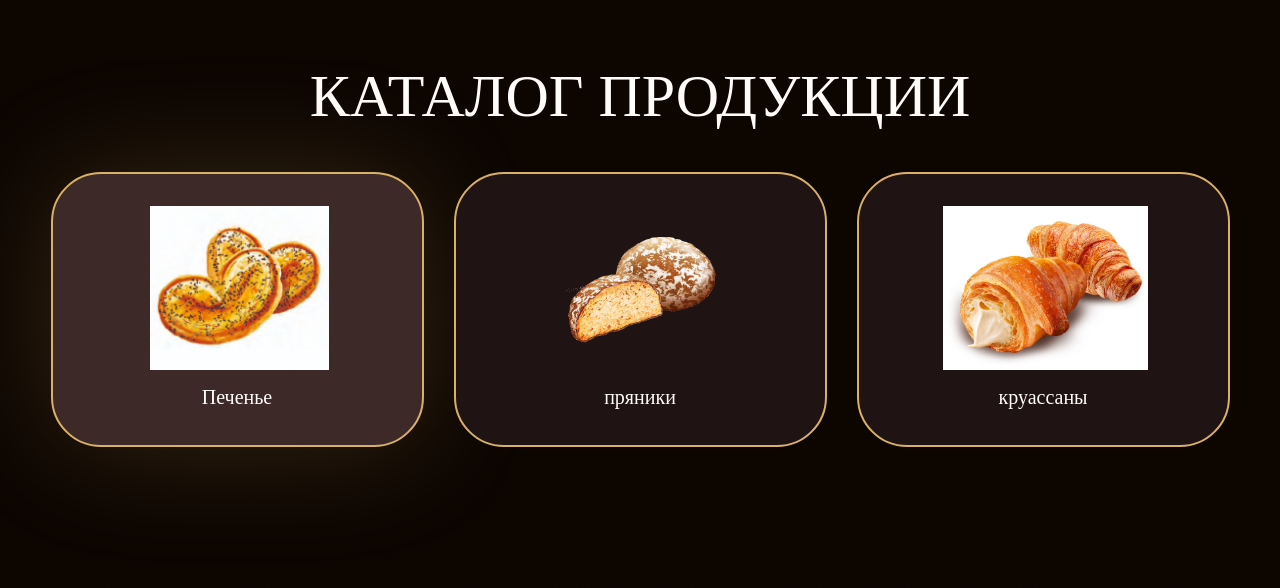
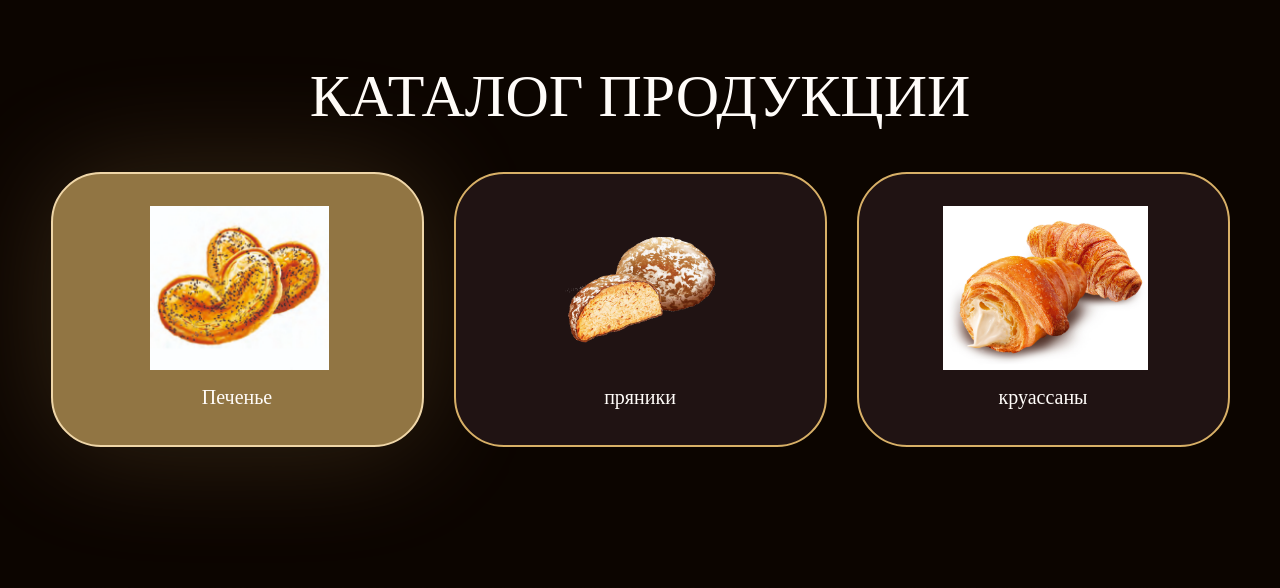
Before and after one commit to Vlaldis95/KubanBread, a Django app: page /katalog/ in a window 1280 px wide, while the restyled element is pressed. Shown: the part 168-756 px from the top of the page. Run offline with Django 4.2, Linux system fonts and the light colour scheme; data comes from the database, SQL or seed files in the repository; some web fonts are replaced.

Commit message:
feat: добавить :active для карточек

```diff
--- a/kubansite/static/blocks/category/category.css
+++ b/kubansite/static/blocks/category/category.css
@@ -46,6 +46,11 @@
 .table__item:hover {
   background-color: #3E2929;
   box-shadow: 0px 0px 120px rgba(216, 176, 103, 0.2);
+}
+
+.table__item:active {
+  background-color: #917543;
+  border: 2px solid #EFD6A8;
 }
 
 .table__text {
```
